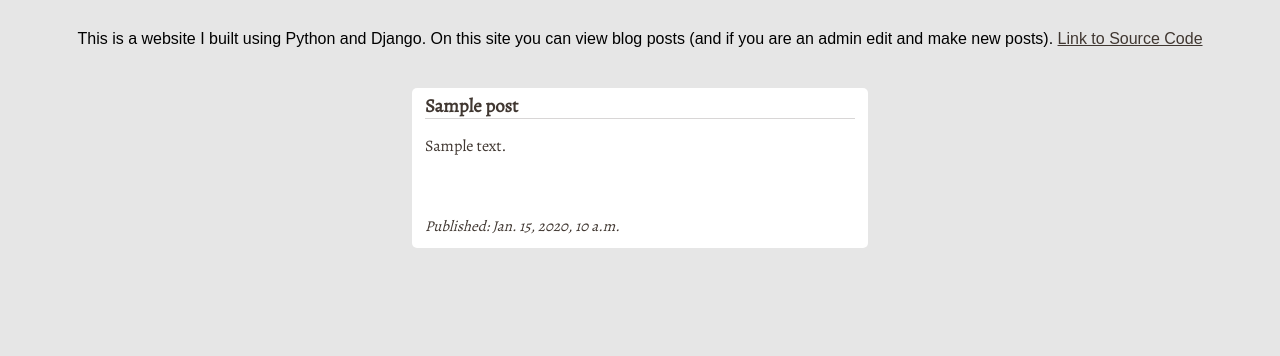
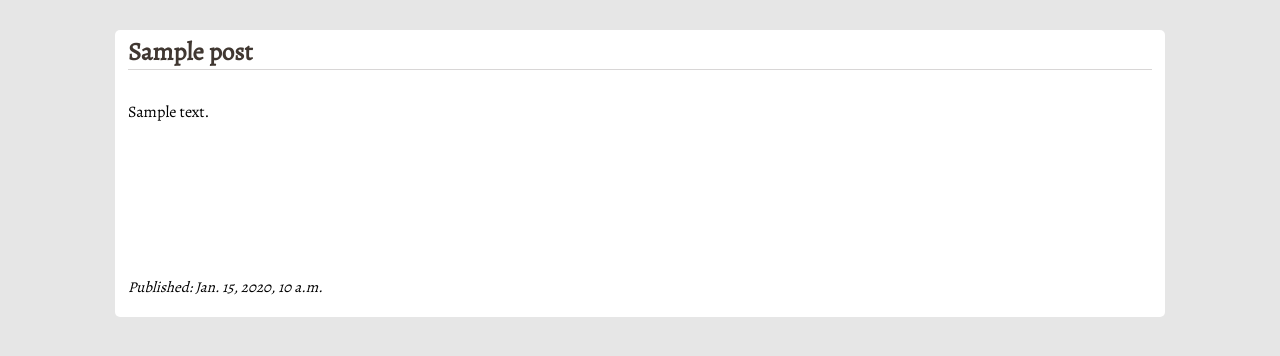
Before and after one commit to Heartheater/python-blog, a Django app: template blog/templates/blog/post_detail.html in a window 1280 px wide. Shown: the part 65-421 px from the top of the page. Run offline with Django 3.2, Linux system fonts and the light colour scheme; the template is opened without the code that fills it: most values are stand-ins (such as "Sample title", 1, 10 or a date in 2020); some libraries are stand-ins or nearby versions.

Commit message:
edited post views

```diff
--- a/blog/templates/blog/base.html
+++ b/blog/templates/blog/base.html
@@ -26,12 +26,7 @@
     </header>
 
     <main>
-        <section id="about">
-            This is a website I built using Python and Django.
-            On this site you can view blog posts
-            (and if you are an admin edit and make new posts).
-            <a href="https://github.com/Heartheater/python-blog">Link to Source Code</a>
-        </section>
+
         <article id="blog-posts">
             {% block content %}
             {% endblock %}
--- a/blog/templates/blog/post_detail.html
+++ b/blog/templates/blog/post_detail.html
@@ -1,18 +1,20 @@
-{% extends "./base.html" %}
+{% extends './base.html' %}
 
 {% block content %}
-    {% for post in posts %}
-        <div class="post-container">
-            <a href="{% url 'post_detail' pk=post.pk %}">
-                <div class="post-top">
-                    <h3 class="post-title">
-                        {{post.title}}
-                    </h3>
-                </div>
-
-                <p class="post-text">{{post.text|linebreaksbr}}</p>
-                <p class="publish-date">Published: {{post.published_date}}</p>
+    <div class="post-detail">
+        <div class="post-top">
+            <h3 class="post-title">
+                <a href="{% url 'post_detail' pk=post.pk %}">{{post.title}}</a>
+            </h3>
+            {% if user.is_authenticated %}
+            <a class="edit-post" href="{% url 'post_edit' pk=post.pk %}">
+                <i class="fas fa-edit"></i>
             </a>
+            {% endif %}
         </div>
-    {% endfor %}
+        <p class="post-text">{{post.text|linebreaksbr}}</p>
+        {% if post.published_date %}
+        <p class="publish-date">Published: {{post.published_date}}</p>
+        {% endif %}
+    </div>
 {% endblock %}
```
Also changed, not shown: blog/templates/blog/post_list.html (+9 -1 lines).
